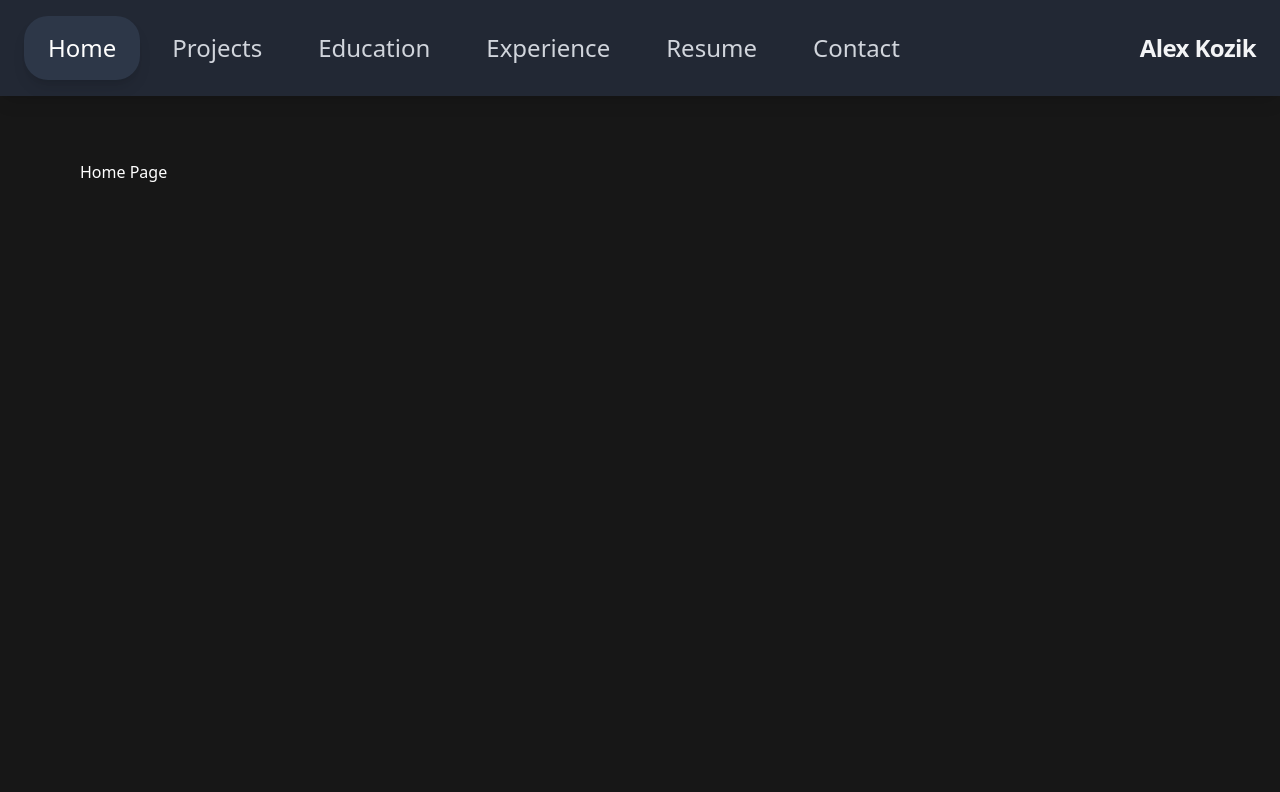
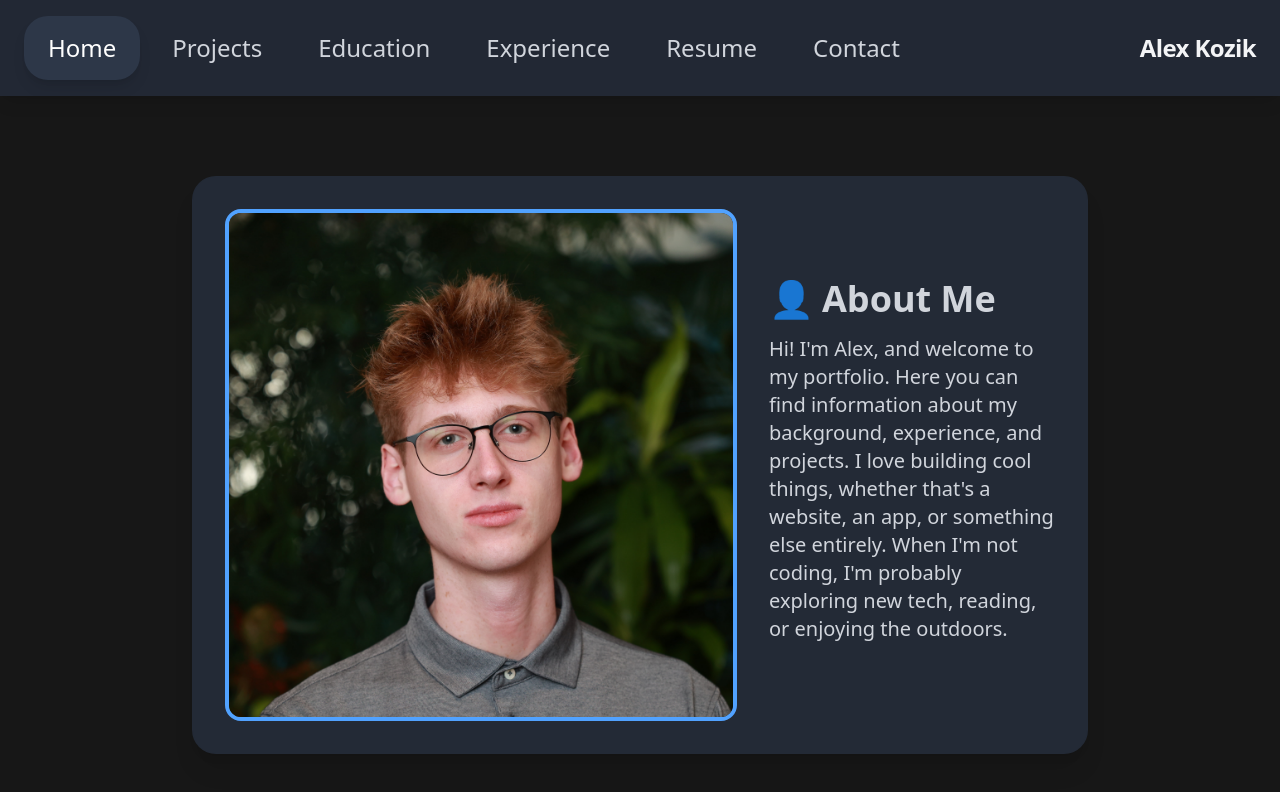
Before and after one commit to LambdaAK/Alex-Kozik-Portfolio, a React (Vite) app: page / in a window 1280 px wide. Shown: the top 792 px of the page. Built offline with nearby package versions, Linux system fonts and the light colour scheme.

Commit message:
Added about meg

```diff
--- a/src/App.tsx
+++ b/src/App.tsx
@@ -2,8 +2,38 @@ import './App.css'
 import Navbar from './Navbar';
 import { BrowserRouter as Router, Routes, Route } from 'react-router-dom';
 
-// Placeholder page components
-const Home = () => <div className="py-8">Home Page</div>;
+// About Me Card Component
+const AboutMeCard = () => (
+  <div className="mx-auto mt-12 max-w-4xl rounded-3xl bg-[#232a36] shadow-xl p-8 flex flex-col md:flex-row items-center gap-8 border border-[#232a36]/60">
+    {/* Profile Picture */}
+    <div className="flex-shrink-0">
+      <div className="w-128 h-128 rounded-2xl border-4 border-blue-400 overflow-hidden bg-neutral-800 flex items-center justify-center">
+        {/* Replace src with your image */}
+        <img
+          src="/kozik.jpg"
+          alt="Profile"
+          className="object-cover object-center w-full h-full"
+        />
+      </div>
+    </div>
+    {/* About Me Section */}
+    <div className="flex-1 text-gray-300">
+      <h2 className="text-4xl font-bold mb-4 flex items-center gap-2">
+        <span role="img" aria-label="About">👤</span> About Me
+      </h2>
+      <p className="mb-2 text-xl">
+        Hi! I'm Alex, and welcome to my portfolio. Here you can find information about my background, experience, and projects. I love building cool things, whether that's a website, an app, or something else entirely. When I'm not coding, I'm probably exploring new tech, reading, or enjoying the outdoors.
+      </p>
+      {/* Add more about you here if desired */}
+    </div>
+  </div>
+);
+
+const Home = () => (
+  <div className="flex flex-col items-center justify-center min-h-[70vh]">
+    <AboutMeCard />
+  </div>
+);
 const Projects = () => <div className="py-8">Projects Page</div>;
 const Education = () => <div className="py-8">Education Page</div>;
 const Experience = () => <div className="py-8">Experience Page</div>;
```
Also changed, not shown: public/kozik.jpg (added).
